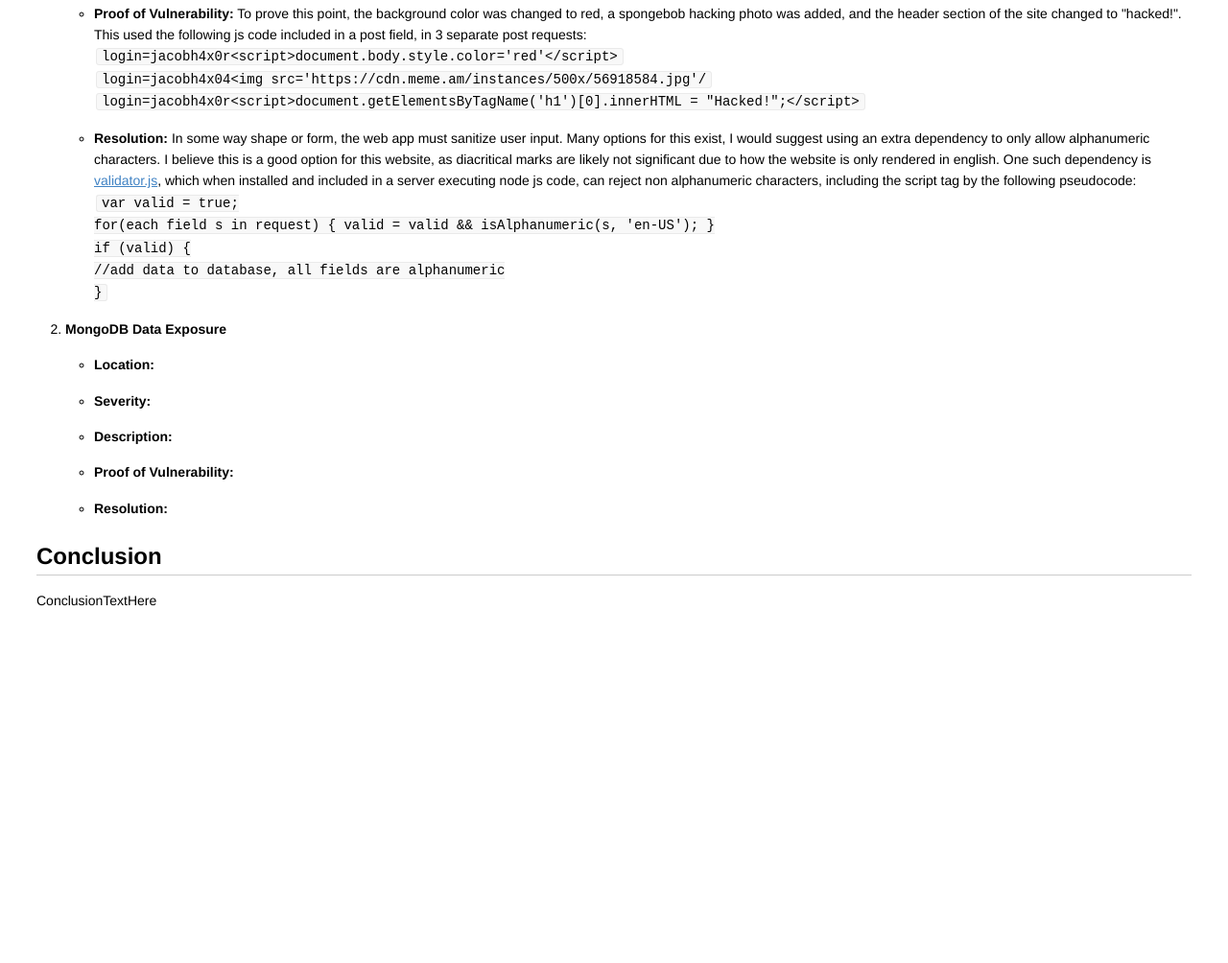
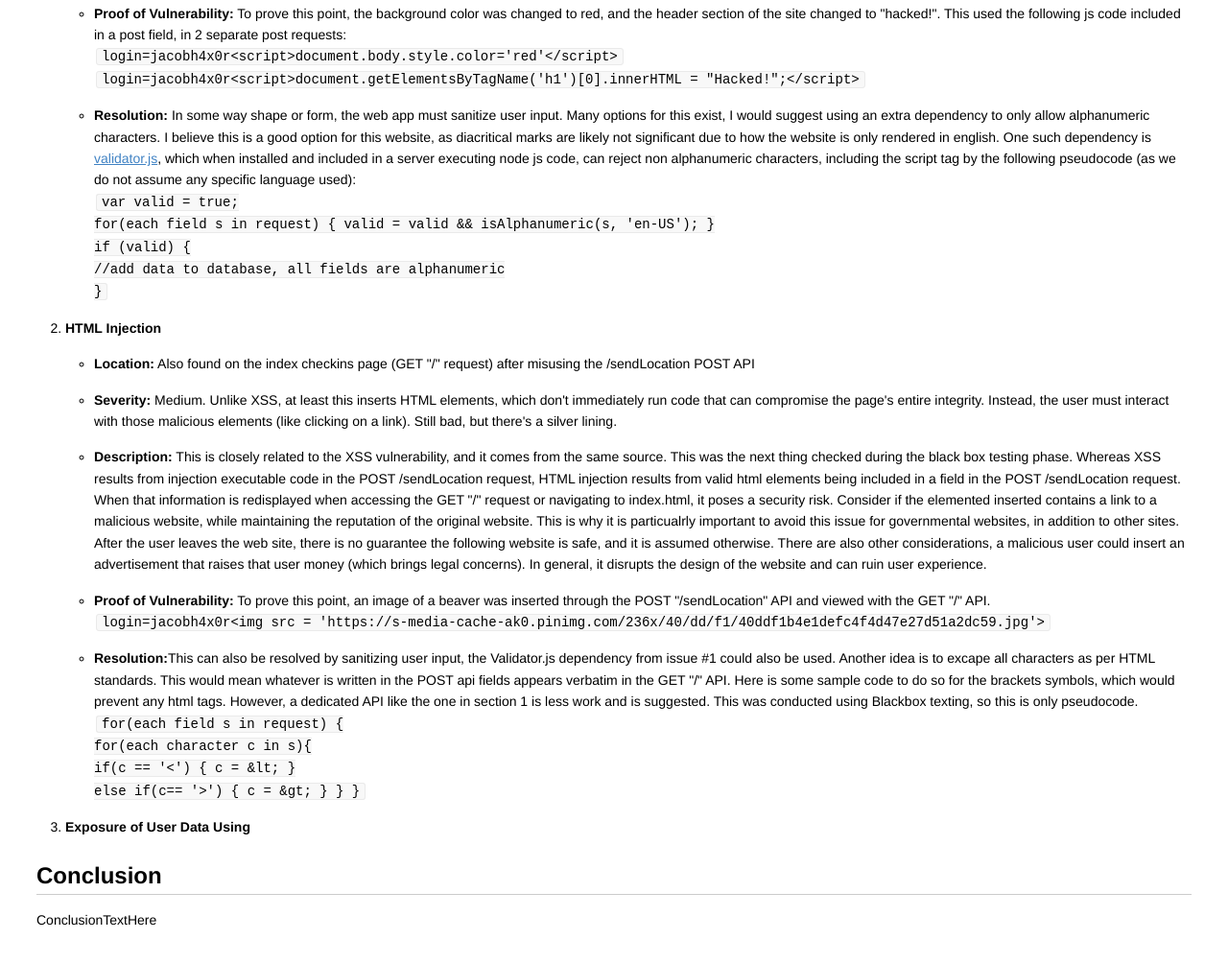
Before and after one commit to JJGerace/comp20-jgerace, a plain HTML site: page security/index.html in a window 1280 px wide. Shown: the part 684-1688 px from the top of the page at 96% size. Before the commit the page ends 1360 px from the top, so only its background shows below. Drawn offline with Linux system fonts and the light colour scheme.

Commit message:
Finished second vulnerability

```diff
--- a/security/index.html
+++ b/security/index.html
@@ -27,32 +27,43 @@
     <li><strong>Location:</strong> Found on the index checkins page (GET "/" request) after misusing the /sendLocation POST API</li>
     <li><strong>Severity:</strong> High. XSS attacks allow a foreign entity to inject code on your website which will be run by subsequent users. Malicious code can do any number of terrible things, from something as innocuous as changing the background color to red, to running code that parses the users' localstorage and sends data elsewhere, to crashing the server. Avoid at all costs.</li>
     <li><strong>Description:</strong> Found this vulnerability while performing black box testing. I know that the POST /sendLocation request takes in data, and that the index.html page renders that data. Any input to output of this form is vulernable to XSS without action on the server, so it was the first thing I checked. It comes from putting malicious javascript in a field sent to the post request within script tags, the script will be run on the client's machine when the same data is displayed on the index page. A screenshot is shown in the next section.</li>
-    <li><strong>Proof of Vulnerability:</strong> To prove this point, the background color was changed to red, a spongebob hacking photo was added, and the header section of the site changed to "hacked!". This used the following js code included in a post field, in 3 separate post requests:<br>
+    <li><strong>Proof of Vulnerability:</strong> To prove this point, the background color was changed to red, and the header section of the site changed to "hacked!". This used the following js code included in a post field, in 2 separate post requests:<br>
         <code>login=jacobh4x0r&lt;script&gt;document.body.style.color='red'&lt;/script&gt;</code>
-        <code>login=jacobh4x04&lt;img src='https://cdn.meme.am/instances/500x/56918584.jpg'/</code>
         <code>login=jacobh4x0r&lt;script&gt;document.getElementsByTagName('h1')[0].innerHTML = &quot;Hacked!&quot;;&lt;/script&gt;</code></li>
 
-    <li><strong>Resolution:</strong> In some way shape or form, the web app must sanitize user input. Many options for this exist, I would suggest using an extra dependency to only allow alphanumeric characters. I believe this is a good option for this website, as diacritical marks are likely not significant due to how the website is only rendered in english. One such dependency is <a href="https://github.com/chriso/validator.js">validator.js</a>, which when installed and included in a server executing node js code, can reject non alphanumeric characters, including the script tag by the following pseudocode:<br>
+    <li><strong>Resolution:</strong> In some way shape or form, the web app must sanitize user input. Many options for this exist, I would suggest using an extra dependency to only allow alphanumeric characters. I believe this is a good option for this website, as diacritical marks are likely not significant due to how the website is only rendered in english. One such dependency is <a href="https://github.com/chriso/validator.js">validator.js</a>, which when installed and included in a server executing node js code, can reject non alphanumeric characters, including the script tag by the following pseudocode (as we do not assume any specific language used):<br>
         <code>  var valid = true;<br>
             for(each field s in request) { valid = valid &amp;&amp; isAlphanumeric(s, 'en-US'); }<br>
             if (valid) {<br>
-                &#9;//add data to database, all fields  are alphanumeric<br>
+                //add data to database, all fields are alphanumeric<br>
             }<br>
         </code></li>
 
     </ul>
 </li>
 
-<li><p><strong>MongoDB Data Exposure</strong></p>
+<li><p><strong>HTML Injection</strong></p>
 
     <ul>
-        <li><strong>Location:</strong> </li>
-        <li><strong>Severity:</strong> </li>
-        <li><strong>Description:</strong> </li>
-        <li><strong>Proof of Vulnerability:</strong> </li>
-        <li><strong>Resolution:</strong> </li>
+        <li><strong>Location:</strong> Also found on the index checkins page (GET "/" request) after misusing the /sendLocation POST API</li>
+        <li><strong>Severity:</strong> Medium. Unlike XSS, at least this inserts HTML elements, which don't immediately run code that can compromise the page's entire integrity. Instead, the user must interact with those malicious elements (like clicking on a link). Still bad, but there's a silver lining.</li>
+        <li><strong>Description:</strong> This is closely related to the XSS vulnerability, and it comes from the same source. This was the next thing checked during the black box testing phase. Whereas XSS results from injection executable code in the POST /sendLocation request, HTML injection results from valid html elements being included in a field in the POST /sendLocation request. When that information is redisplayed when accessing the GET "/" request or navigating to index.html, it poses a security risk. Consider if the elemented inserted contains a link to a malicious website, while maintaining the reputation of the original website. This is why it is particualrly important to avoid this issue for governmental websites, in addition to other sites. <br>After the user leaves the web site, there is no guarantee the following website is safe, and it is assumed otherwise. There are also other considerations, a malicious user could insert an advertisement that raises that user money (which brings legal concerns). In general, it disrupts the design of the website and can ruin user experience.</li>
+        <li><strong>Proof of Vulnerability:</strong> To prove this point, an image of a beaver was inserted through the POST "/sendLocation" API and viewed with the GET "/" API.
+            <code>login=jacobh4x0r&lt;img src = 'https://s-media-cache-ak0.pinimg.com/236x/40/dd/f1/40ddf1b4e1defc4f4d47e27d51a2dc59.jpg'&gt;</code></li>
+        <li><strong>Resolution:</strong>This can also be resolved by sanitizing user input, the Validator.js dependency from issue #1 could also be used. Another idea is to excape all characters as per HTML standards. This would mean whatever is written in the POST api fields appears verbatim in the GET "/" API. Here is some sample code to do so for the brackets symbols, which would prevent any html tags. However, a dedicated API like the one in section 1 is less work and is suggested. This was conducted using Blackbox texting, so this is only pseudocode.<br>
+            <code>for(each field s in request) {<br>
+                    for(each character c in s){<br>
+                         if(c == '&lt;') { c = &amp;lt; }<br>
+                         else if(c== '&gt;') { c = &amp;gt; }
+                         }
+                    }
+            </code>
+        </li>
 
     </ul>
+</li>
+
+<li><p><strong>Exposure of User Data Using </strong></p>
 </li>
 </ol>
 
```
Also changed, not shown: 2 other files.
